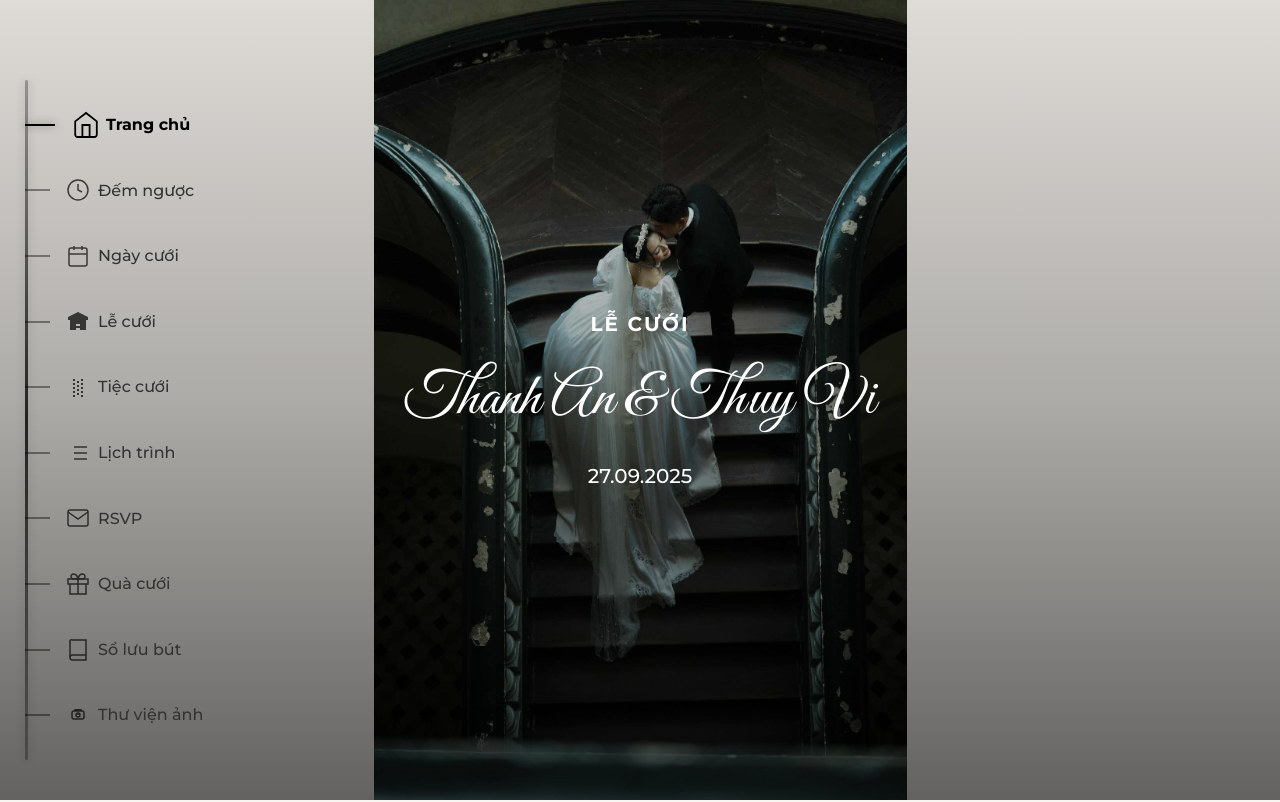
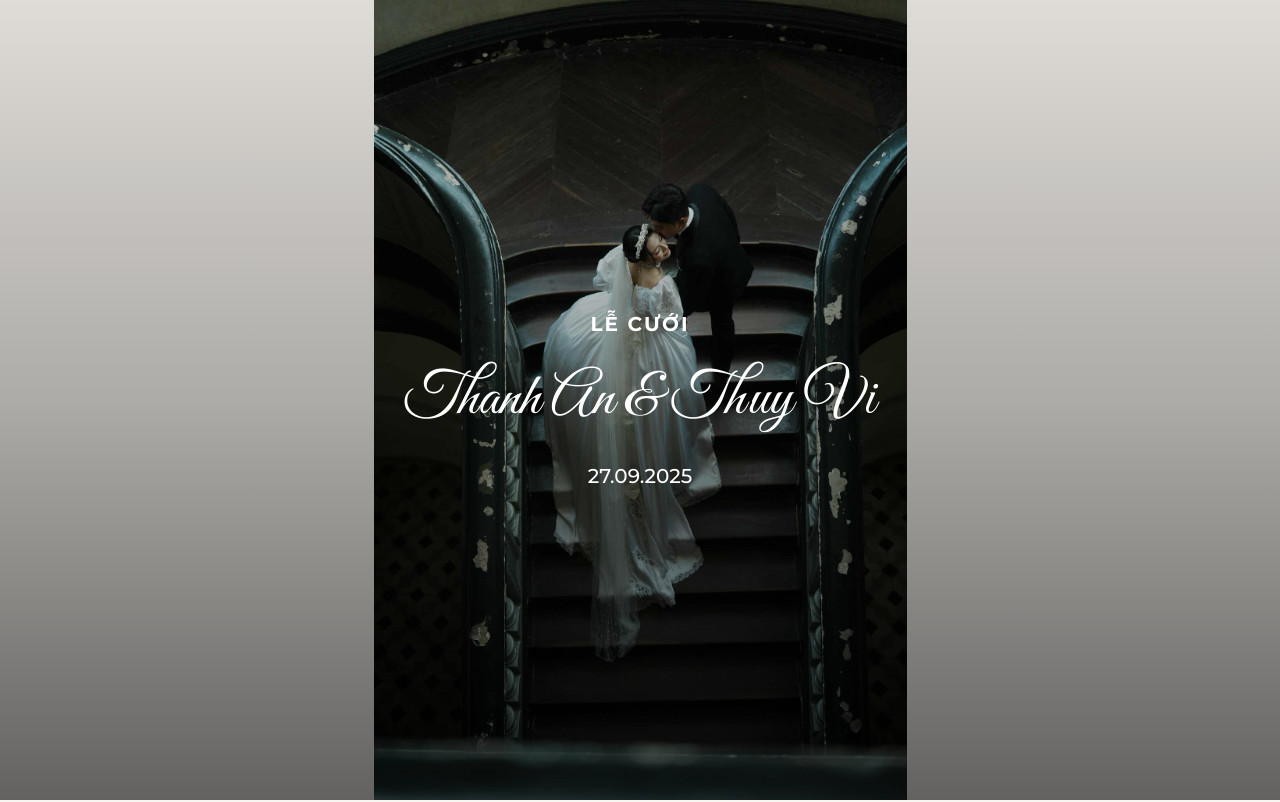
Before and after one commit to Zanef08/Thanh_An_Thuy_Vi_Wedding_Invitation, a React (Vite) app: page / in a window 1280 px wide. Shown: the top 802 px of the page. Built offline with nearby package versions, Linux system fonts and the light colour scheme.

Commit message:
Remove unused icons from the Icons component and eliminate the Navigation component from the Home page for a cleaner layout.

```diff
--- a/src/pages/Home/Home.jsx
+++ b/src/pages/Home/Home.jsx
@@ -7,7 +7,6 @@ import ImageSlider from '../../components/ImageSlider';
 import RSVP from '../../components/RSVP';
 import WeddingGift from '../../components/WeddingGift';
 import GuestBook from '../../components/GuestBook';
-import Navigation from '../../components/Navigation';
 import { ChurchIcon, ChampagneIcon } from '../../components/Icons';
 // Sử dụng hình ảnh thật từ folder assets
 const heroImage = '/assets/4.jpg';
@@ -27,8 +26,6 @@ const Home = () => {
 
   return (
     <div className={styles.home}>
-      {/* Navigation */}
-      <Navigation />
 
       {/* Hero Section with Couple Photo */}
       <section id="hero" className={styles.hero}>
```
Also changed, not shown: src/components/Icons/index.js (+0 -7 lines).
